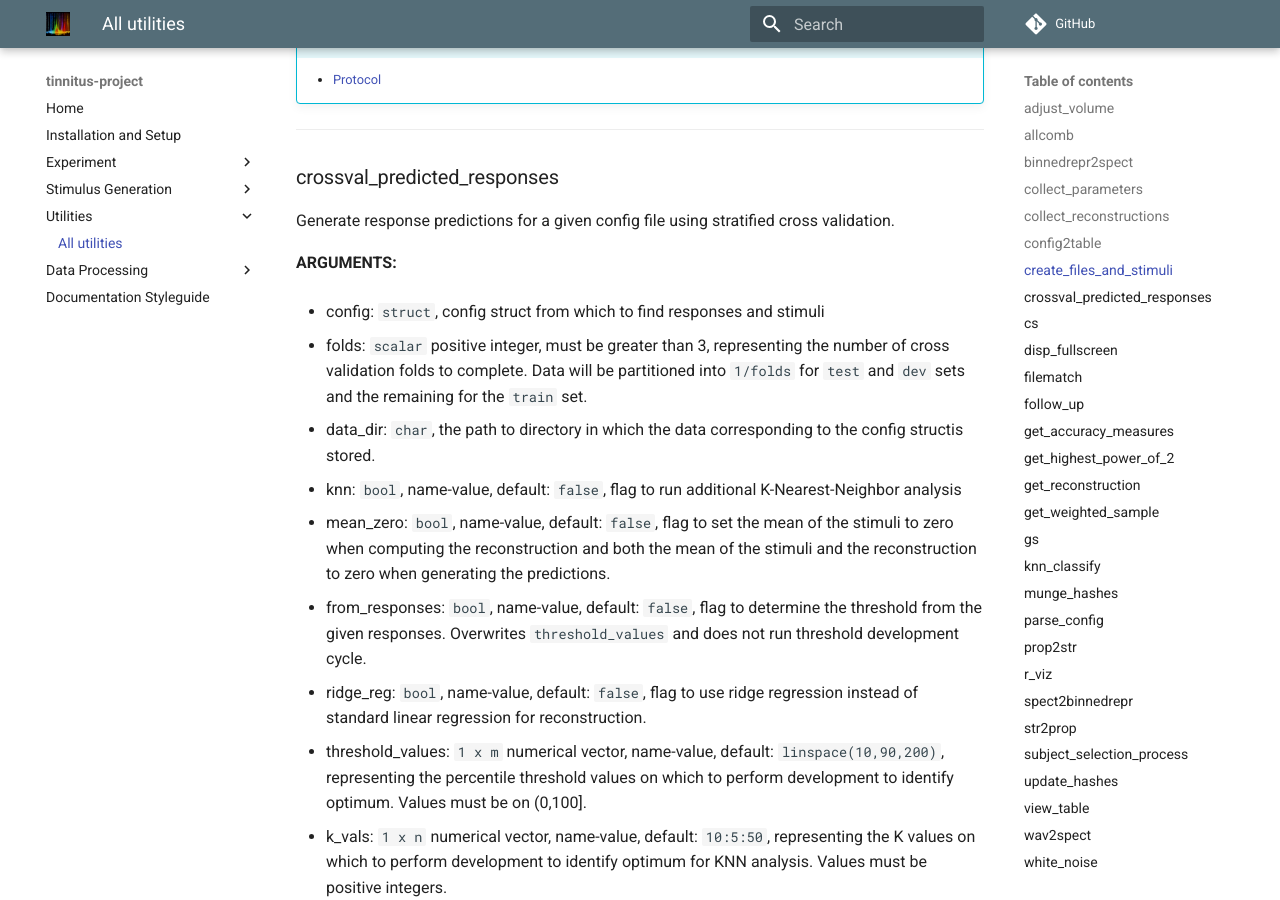
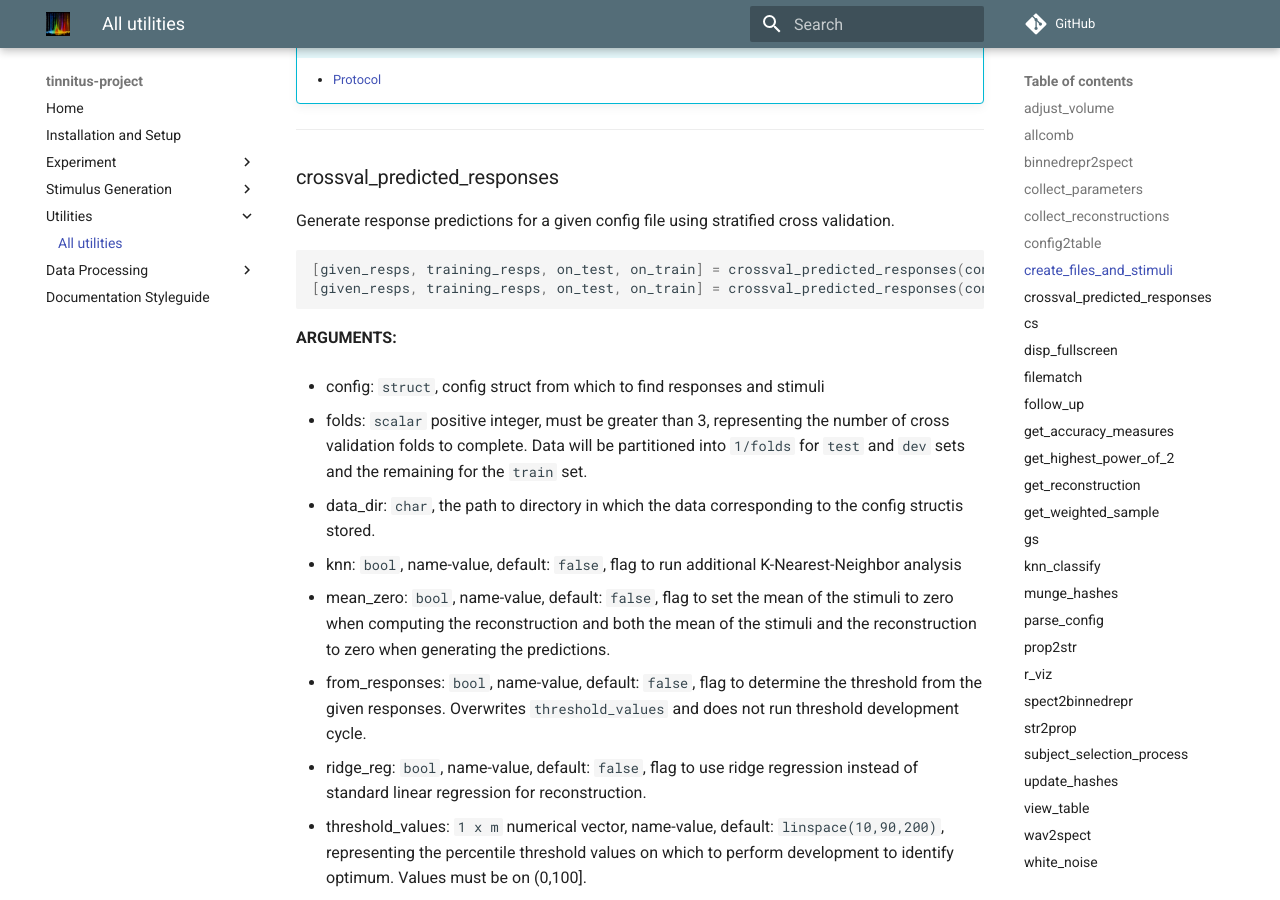
Before and after one commit to The-Lammert-Lab/tinnitus-reconstruction, an MkDocs documentation site: the page built from docs/utils.md, in a window 1280 px wide and 900 px high, scrolled down 5274 px. Built offline with MkDocs 1.6.1 and Material for MkDocs 9.7.7, drawn with Linux system fonts in a browser that asks for light colours; comment, search, counter and statistics services are not loaded.

Commit message:
Add example call to CV func docs

````diff
--- a/docs/utils.md
+++ b/docs/utils.md
@@ -307,6 +307,11 @@ Write the stimuli into the stimuli file.
 
 Generate response predictions for a given config file
 using stratified cross validation.
+
+```matlab
+[given_resps, training_resps, on_test, on_train] = crossval_predicted_responses(config, folds, data_dir)
+[given_resps, training_resps, on_test, on_train] = crossval_predicted_responses(config, folds, data_dir, 'knn', true, 'knn_vals', 2:3:15, 'mean_zero', true)
+```
 
 **ARGUMENTS:**
 
````
Also changed, not shown: 1 other file.
